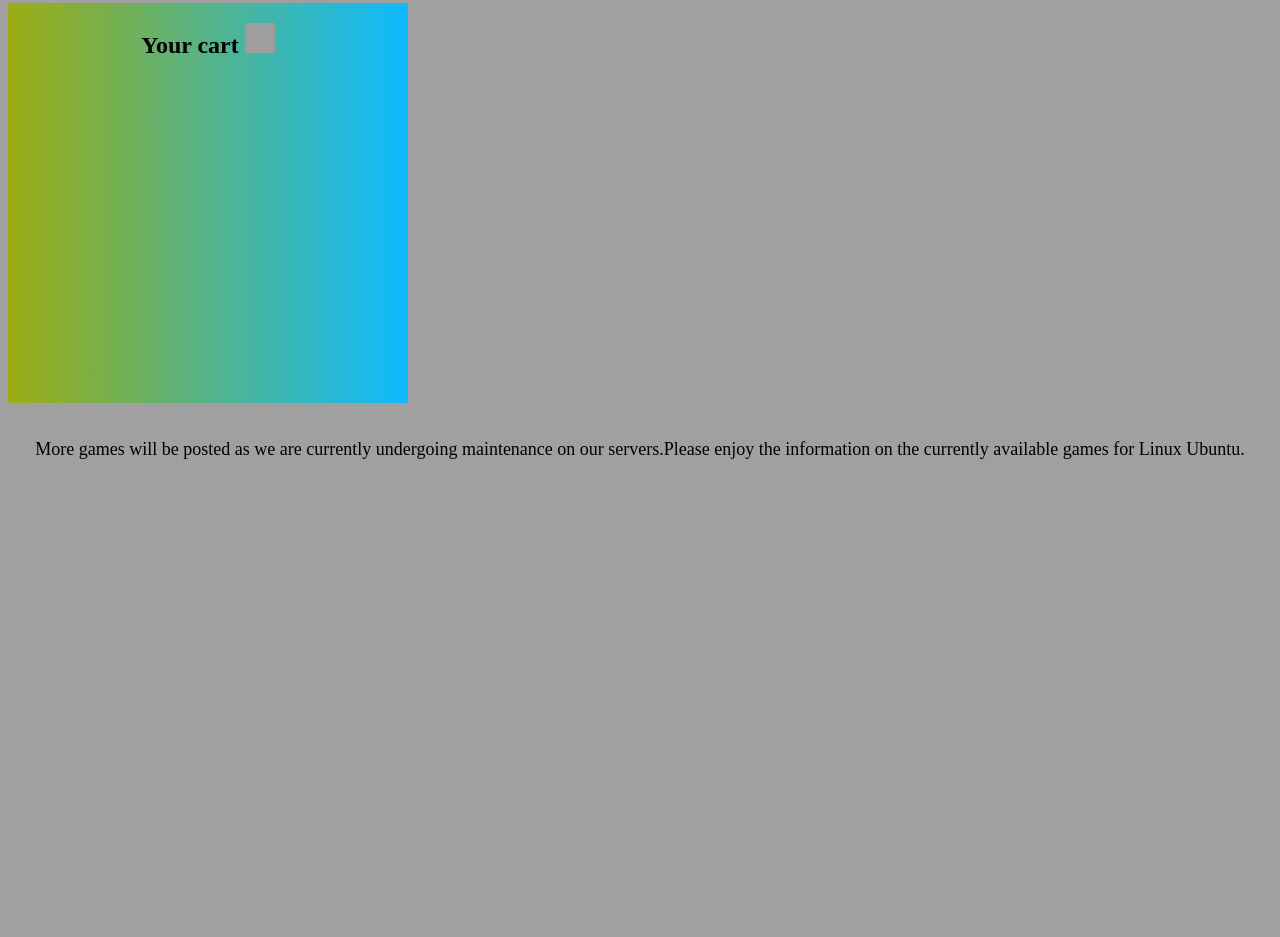
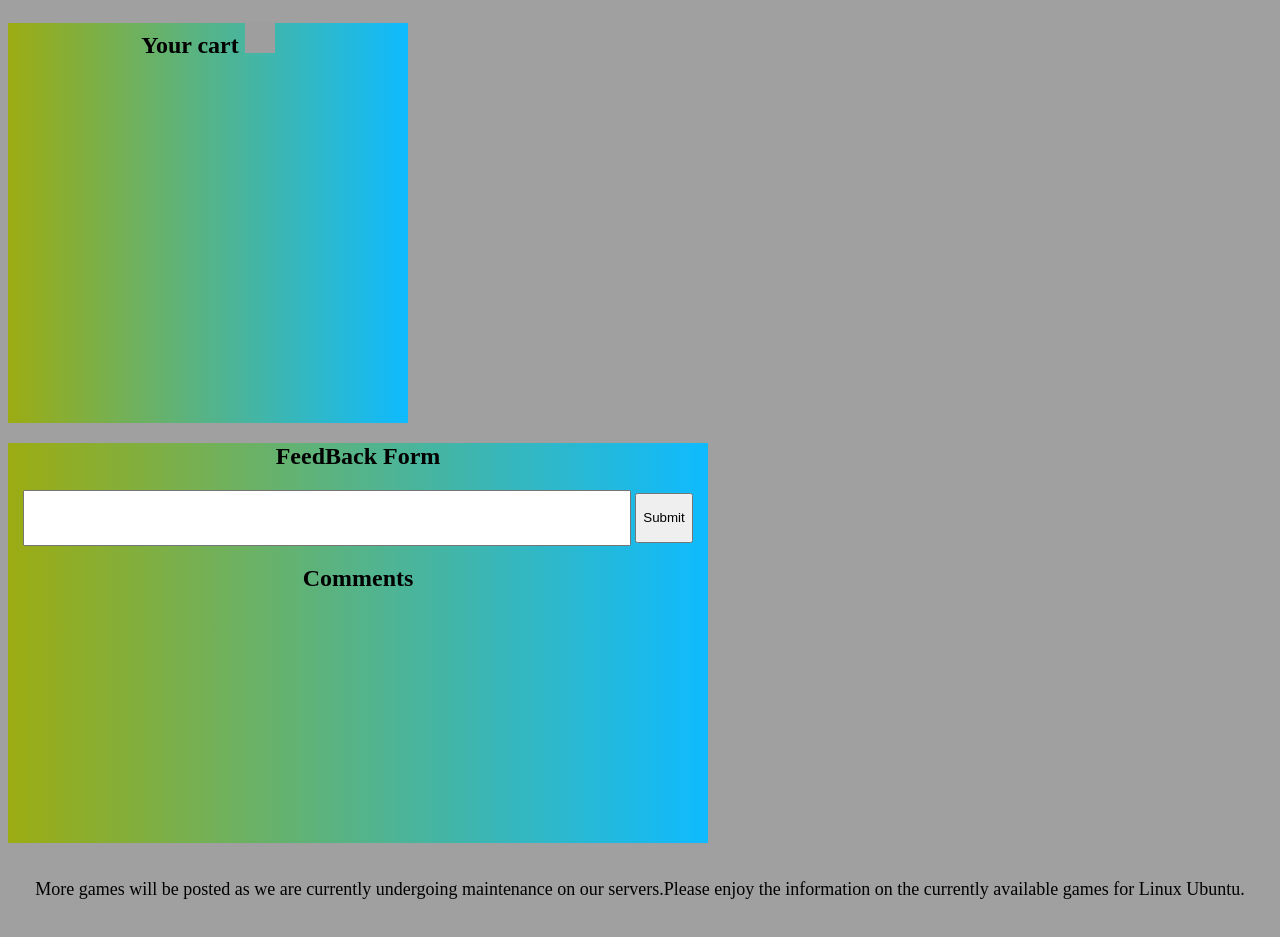
Before and after one commit to DoubleG254/Phase-1-Project_1-, a plain HTML site: page G3_Games/index.html in a window 1280 px wide. Shown: the part 900-1837 px from the top of the page. After the commit the page ends 1808 px from the top, so only its background shows below. Drawn offline with Linux system fonts and the light colour scheme; no server answers; grey boxes are pictures that could not be loaded.

Commit message:
readme format

```diff
--- a/G3_Games/main.css
+++ b/G3_Games/main.css
@@ -83,14 +83,15 @@ footer{
     height: 50px;
 }
 #consumer{
-    display: flex;
-    flex-direction: row;
+    display:gird ;
+    grid-template-columns: repeat(2, 1fr);
+    grid-gap: 10px;
+
+
 }
 #feedback{
     background: linear-gradient(to right, #9cac12, #0ebbff);
-    position: absolute;
-    top:2300px;
-    left: 500px;
+
     width: 700px;
     height: 400px;
 }
```
Also changed, not shown: 1 other file.
